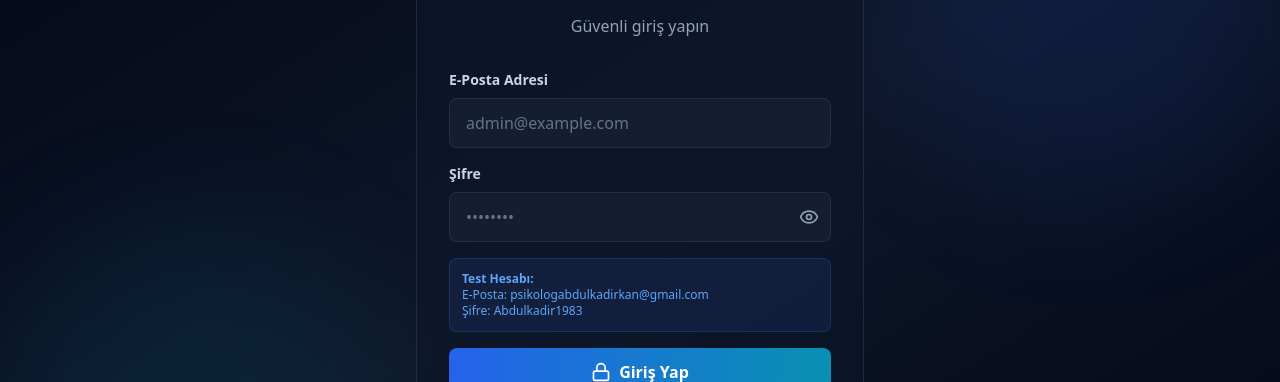
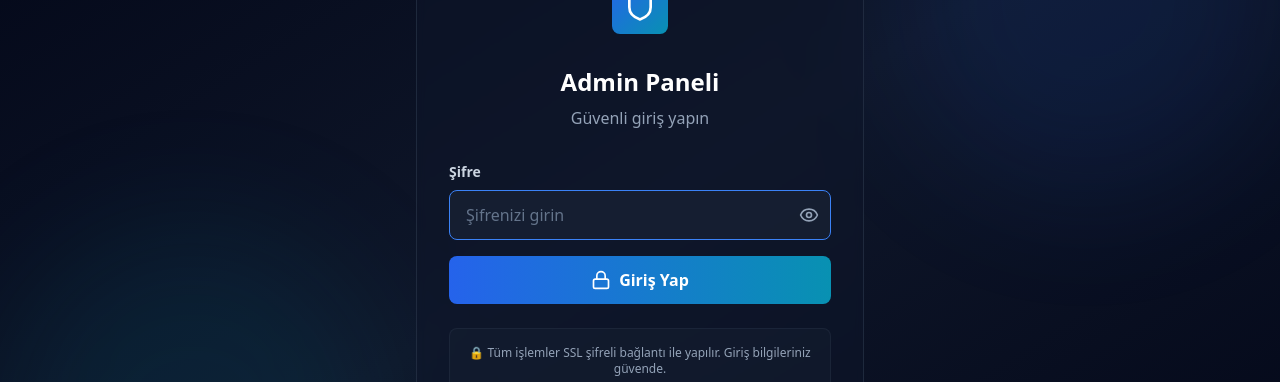
Before and after one commit to pskabdulkadir/rydex, a React (Vite) app: page /admin-login in a window 1280 px wide. Shown: the part 192-574 px from the top of the page. Built offline with nearby package versions, Linux system fonts and the light colour scheme; no server answers.

Commit message:
feat: Add client-side admin login without API dependency

```diff
--- a/client/lib/admin-auth.ts
+++ b/client/lib/admin-auth.ts
@@ -24,7 +24,7 @@ let tokenRefreshTimeout: NodeJS.Timeout | null = null;
 let isRefreshing = false;
 
 /**
- * Admin olarak giriş yap
+ * Admin olarak giriş yap (API tabanlı)
  */
 export async function loginAdmin(credentials: AdminLoginData): Promise<AdminAuthToken> {
   try {
@@ -60,6 +60,32 @@ export async function loginAdmin(credentials: AdminLoginData): Promise<AdminAuth
   } catch (error) {
     throw error;
   }
+}
+
+/**
+ * Admin olarak giriş yap (Client-side, API'ye bağlı değil)
+ * Production'da API çalışmadığında kullanılır
+ */
+export async function loginAdminLocal(password: string): Promise<AdminAuthToken> {
+  // Hardcoded admin şifresi
+  const ADMIN_PASSWORD = 'admin123';
+
+  if (password.trim() !== ADMIN_PASSWORD) {
+    throw new Error('Şifre yanlış');
+  }
+
+  // Token oluştur
+  const authToken: AdminAuthToken = {
+    token: `local_${Date.now()}`,
+    expiresAt: Date.now() + (24 * 60 * 60 * 1000), // 24 saat geçerli
+    adminId: 'admin_local',
+    email: 'admin@local',
+    name: 'Admin Yöneticisi',
+    role: 'admin'
+  };
+
+  saveAdminToken(authToken);
+  return authToken;
 }
 
 /**
--- a/client/pages/AdminLogin.tsx
+++ b/client/pages/AdminLogin.tsx
@@ -2,11 +2,10 @@ import React, { useState } from 'react';
 import { useNavigate } from 'react-router-dom';
 import { Shield, Eye, EyeOff, AlertCircle, Lock } from 'lucide-react';
 import { toast } from 'sonner';
-import { loginAdmin, isAdminLoggedIn, scheduleTokenRefresh } from '@/lib/admin-auth';
+import { loginAdminLocal, isAdminLoggedIn, scheduleTokenRefresh } from '@/lib/admin-auth';
 
 export default function AdminLogin() {
   const navigate = useNavigate();
-  const [email, setEmail] = useState('');
   const [password, setPassword] = useState('');
   const [showPassword, setShowPassword] = useState(false);
   const [isLoading, setIsLoading] = useState(false);
@@ -25,21 +24,15 @@ export default function AdminLogin() {
     setIsLoading(true);
 
     try {
-      const trimmedEmail = email.trim();
       const trimmedPassword = password.trim();
 
-      // Email validasyonu
-      if (!trimmedEmail || !trimmedEmail.includes('@')) {
-        throw new Error('Geçerli bir e-posta adresi girin');
+      // Şifre validasyonu
+      if (!trimmedPassword) {
+        throw new Error('Şifre girin');
       }
 
-      // Şifre validasyonu
-      if (!trimmedPassword || trimmedPassword.length < 8) {
-        throw new Error('Şifre en az 8 karakter olmalıdır');
-      }
-
-      // Admin olarak giriş yap
-      const authToken = await loginAdmin({ email: trimmedEmail, password: trimmedPassword });
+      // Admin olarak giriş yap (client-side)
+      const authToken = await loginAdminLocal(trimmedPassword);
 
       // Token refresh scheduling'i başlat
       scheduleTokenRefresh();
@@ -95,21 +88,6 @@ export default function AdminLogin() {
 
           {/* Form */}
           <form onSubmit={handleSubmit} className="space-y-4">
-            {/* Email Input */}
-            <div>
-              <label className="block text-sm font-semibold text-slate-300 mb-2">
-                E-Posta Adresi
-              </label>
-              <input
-                type="email"
-                value={email}
-                onChange={(e) => setEmail(e.target.value)}
-                placeholder="admin@example.com"
-                className="w-full px-4 py-3 bg-slate-800/50 border border-slate-700/50 rounded-lg text-white placeholder-slate-500 focus:border-blue-500 focus:outline-none transition-colors"
-                disabled={isLoading}
-              />
-            </div>
-
             {/* Password Input */}
             <div>
               <label className="block text-sm font-semibold text-slate-300 mb-2">
@@ -120,7 +98,8 @@ export default function AdminLogin() {
                   type={showPassword ? 'text' : 'password'}
                   value={password}
                   onChange={(e) => setPassword(e.target.value)}
-                  placeholder="••••••••"
+                  placeholder="Şifrenizi girin"
+                  autoFocus
                   className="w-full px-4 py-3 bg-slate-800/50 border border-slate-700/50 rounded-lg text-white placeholder-slate-500 focus:border-blue-500 focus:outline-none transition-colors pr-12"
                   disabled={isLoading}
                 />
@@ -137,15 +116,6 @@ export default function AdminLogin() {
                   )}
                 </button>
               </div>
-            </div>
-
-            {/* Info Box */}
-            <div className="p-3 bg-blue-500/10 border border-blue-500/20 rounded-lg">
-              <p className="text-xs text-blue-400">
-                <strong>Test Hesabı:</strong><br />
-                E-Posta: psikologabdulkadirkan@gmail.com<br />
-                Şifre: Abdulkadir1983
-              </p>
             </div>
 
             {/* Submit Button */}
```
